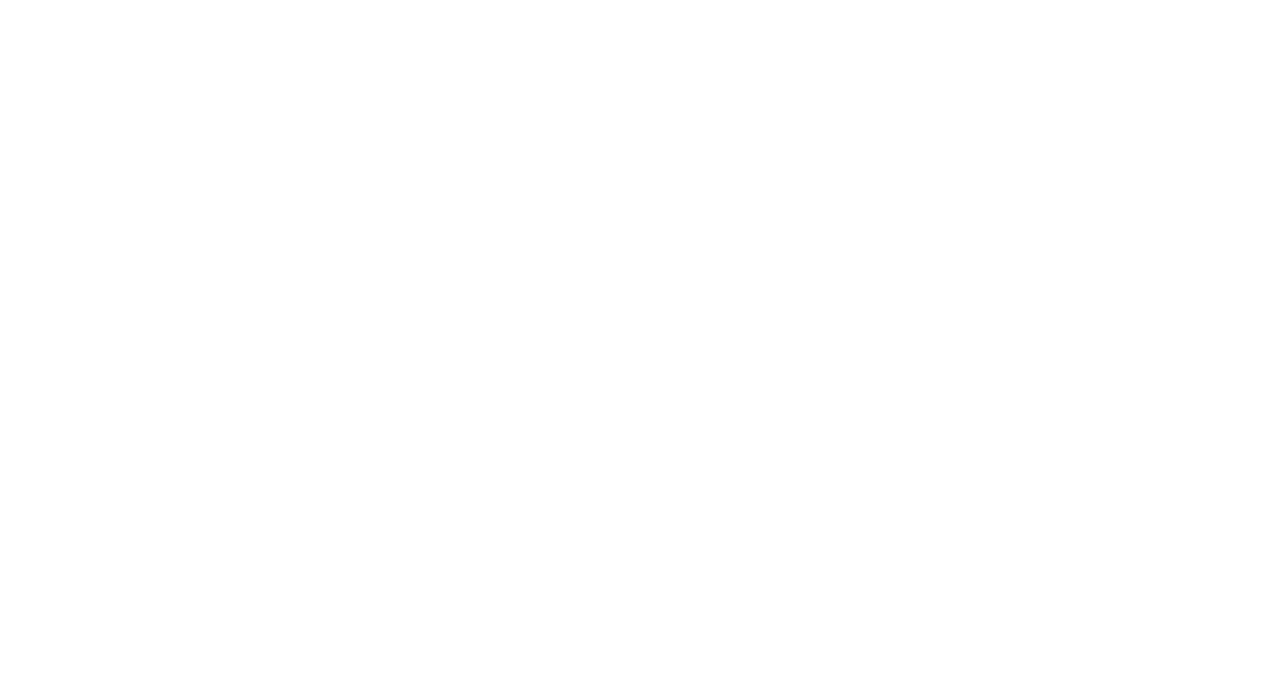
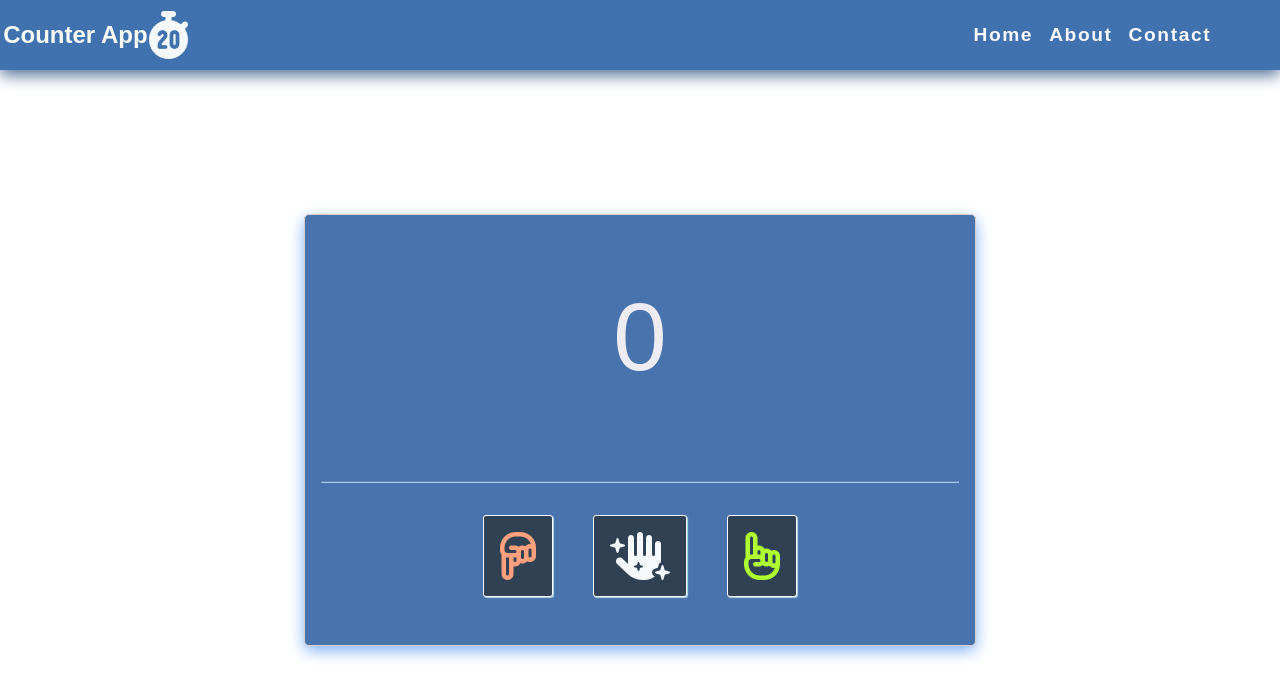
Before and after one commit to umaidali236/random-number, a plain HTML site: page src/index.html in a window 1280 px wide. Drawn offline with Linux system fonts and the light colour scheme.

Commit message:
addded content to src

```diff
--- a/src/index.html
+++ b/src/index.html
@@ -4,13 +4,56 @@
 <head>
     <meta charset="UTF-8">
     <meta name="viewport" content="width=device-width, initial-scale=1.0">
-    <link rel="shortcut icon" href="favicon.ico" type="image/x-icon">
-    <link rel="stylesheet" href="styles.css">
-    <title>Document</title>
+    <link rel="icon" href="favicon.ico" type="image/x-icon">
+    <link rel="stylesheet" href="https://cdnjs.cloudflare.com/ajax/libs/font-awesome/6.5.2/css/all.min.css"
+        integrity="sha512-SnH5WK+bZxgPHs44uWIX+LLJAJ9/2PkPKZ5QiAj6Ta86w+fsb2TkcmfRyVX3pBnMFcV7oQPJkl9QevSCWr3W6A=="
+        crossorigin="anonymous" referrerpolicy="no-referrer" />
+    <link rel="stylesheet" href="styles.css" />
+    <title>Counter App</title>
 </head>
 
 <body>
 
+    <nav>
+        <div class="nav-main">
+            <div class="nav-header">
+                <h1 class="nav-h1">Counter App</h1> <i class="fa-solid fa-stopwatch-20"></i>
+            </div>
+            <ul class="menu">
+                <li>
+                    <a href="#">Home</a>
+                </li>
+                <li>
+                    <a href="#">About</a>
+                </li>
+                <li>
+                    <a href="#">Contact</a>
+                </li>
+            </ul>
+        </div>
+    </nav>
+
+    <div class="container">
+        <div class="counter-div">
+            <span class="count">0</span>
+            <hr style="width: 100%;" />
+            <div class="buttons">
+                <button class="subtract" title="Decrease ">
+                    <i class="fa-regular fa-hand-point-down downhand-styles subtract"></i>
+                </button>
+                <button class="reset" title="Reset ">
+                    <i class="fa-solid fa-hand-sparkles reset"></i>
+                </button>
+                <button class="add" title="Increase ">
+                    <i class="fa-regular fa-hand-point-up uphand-styles add"></i>
+                </button>
+            </div>
+        </div>
+    </div>
+
+
+    <script src="script.js"></script>
+
 </body>
 
 </html>
--- a/src/script.js
+++ b/src/script.js
@@ -0,0 +1,28 @@
+const count = document.querySelector(".count");
+const buttons = document.querySelector(".buttons");
+
+buttons.addEventListener("click", (e) => {
+    console.log(e.target.classList);
+
+    if (e.target.classList.contains("add")) {
+        count.innerHTML++;
+    }
+    if (e.target.classList.contains("subtract")) {
+        count.innerHTML--;
+    }
+    if (e.target.classList.contains("reset")) {
+        count.innerHTML = 0;
+    }
+
+    setColor();
+});
+
+function setColor() {
+    if (count.innerHTML > 0) {
+        count.style.color = "greenyellow";
+    } else if (count.innerHTML < 0) {
+        count.style.color = "#fe9f7d";
+    } else {
+        count.style.color = "#fff";
+    }
+}
--- a/src/styles.css
+++ b/src/styles.css
@@ -0,0 +1,172 @@
+@import url('https://fonts.googleapis.com/css2?family=Roboto:wght@400;700&display=swap');
+@import url('https://fonts.googleapis.com/css2?family=Montserrat:wght@900&display=swap');
+
+* {
+    box-sizing: border-box;
+}
+
+body {
+    font-family: 'Roboto', 'Montserrat', sans-serif;
+    margin: 0;
+    padding: 0;
+    font-family: sans-serif;
+    line-height: 2.2;
+    font-size: 0.875rem;
+    background-color: #ffffff;
+}
+
+ul {
+    list-style-type: none;
+}
+
+a {
+    text-decoration: none;
+}
+
+nav {
+    background: #3F72AF;
+    box-shadow: 0 5px 15px #4e6d97;
+}
+
+.menu a {
+    color: #faf8fb;
+    font-weight: bolder;
+    font-size: 1.2rem;
+    letter-spacing: 0.1rem;
+    display: block;
+    padding: 0.5rem 1rem;
+    transition: all 0.3s linear;
+}
+
+.menu a:hover {
+    color: #f69191;
+    font-weight: bold;
+    padding-left: 1.5rem;
+}
+
+.nav-header {
+    display: flex;
+    vertical-align: middle;
+    align-items: center;
+    justify-content: space-between;
+    padding: 1rem;
+}
+
+h1 {
+    font-size: 3rem;
+    margin-bottom: 1rem;
+    color: #1C1678;
+}
+
+.nav-h1 {
+    font-size: 1.5rem;
+    margin: 0;
+    color: #f9faf4;
+}
+
+i {
+    font-size: 3rem;
+    color: #f5f9fb;
+}
+
+div {
+    display: flex;
+    justify-content: center;
+}
+
+.container {
+    max-width: 900px;
+    margin: 0 auto;
+    padding: 0 20px;
+    display: flex;
+    justify-content: center;
+    align-items: center;
+    height: 90vh;
+}
+
+.counter-div {
+    display: flex;
+    flex-direction: column;
+    width: 42rem;
+    border: 1px solid #dccaca;
+    padding: 1rem;
+    background-color: #4973ad;
+    color: #edecf2;
+    text-align: center;
+    border-radius: 5px;
+    box-shadow: 0 5px 15px rgb(131, 178, 245);
+}
+
+.counter-div>* {
+    margin-bottom: 2rem;
+}
+
+.count {
+    font-size: 6rem;
+}
+
+hr {
+    border-color: #a4c8f8;
+}
+
+.buttons button {
+    padding: 1rem;
+    margin: 0 20px;
+    font-size: 1.5rem;
+    color: #fff;
+    font-weight: 700;
+    border: 1px solid white;
+    outline: none;
+    border-radius: 3px;
+    cursor: pointer;
+    box-shadow: 1px 1px 1px lightblue;
+}
+
+button.subtract {
+    background-color: #314154;
+}
+
+button.reset {
+    background-color: #314154;
+}
+
+button.add {
+    background-color: #314154;
+}
+
+.uphand-styles {
+    color: greenyellow;
+}
+
+.downhand-styles {
+    color: #fe9f7d;
+}
+
+@media (min-width: 800px) {
+    .nav-main {
+        max-width: 95%;
+        margin: 0 .2rem 0 .2rem;
+        display: flex;
+        align-items: center;
+        justify-content: space-between;
+    }
+
+    .nav-header {
+        padding: 0;
+    }
+
+    .menu {
+        height: auto;
+        display: flex;
+    }
+
+    .menu a {
+        padding: 0;
+        margin: 0 0.5rem;
+    }
+
+    .menu a:hover {
+        padding: 0;
+        background: transparent;
+    }
+}
```
Also changed, not shown: src/favicon.ico (added).
